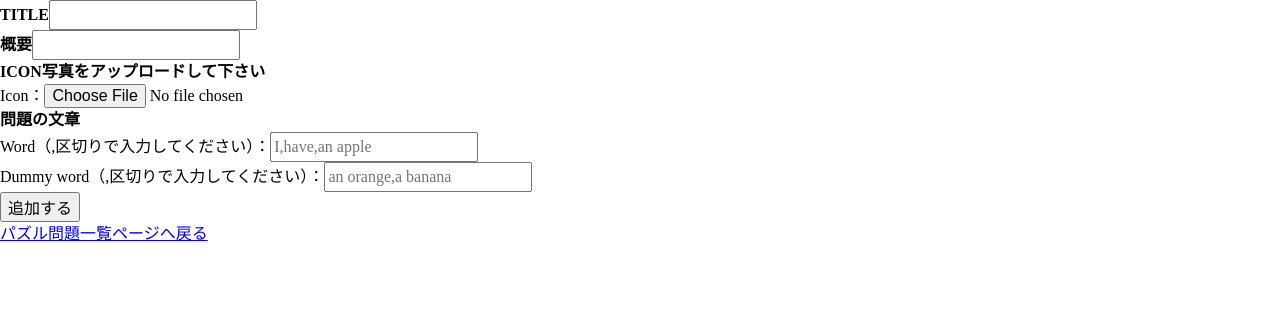
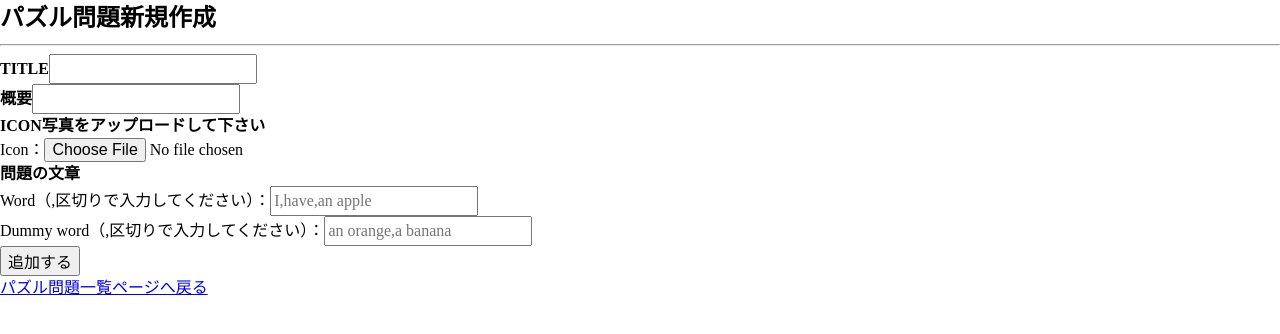
Before and after one commit to ishida-0622/u22-2023, a Next.js app in the folder frontend/: page /admin/register-puzzle in a window 1280 px wide. Shown: the top 334 px of the page. Built offline with nearby package versions, Linux system fonts and the light colour scheme.

Commit message:
feat:UI部分ほぼ完成

```diff
--- a/frontend/src/components/pages/RegisterPuzzle/index.tsx
+++ b/frontend/src/components/pages/RegisterPuzzle/index.tsx
@@ -223,6 +223,8 @@ export const RegisterPuzzle = () => {
 
   return (
     <main>
+      <h2>パズル問題新規作成</h2>
+      <hr />
       <form onSubmit={onSubmitHandler}>
         <div>
           <label>
```
